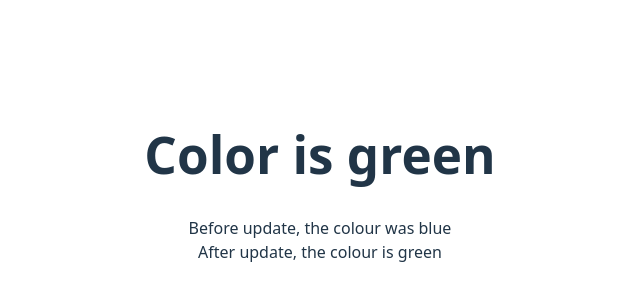
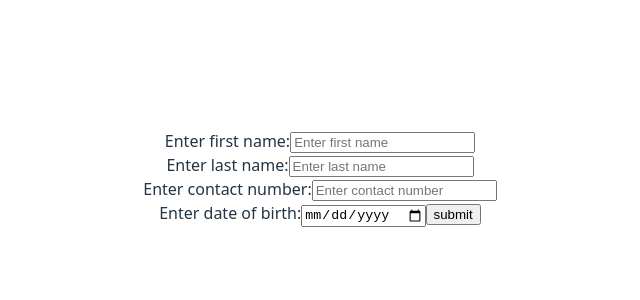
Before and after one commit to vyakhyaagoyal/MDM-Web-Development, a React (Vite) app in the folder sem-4/: page / in a window 1280 px wide. Shown: the part 222-522 px from the top of the page, without its empty margins (320-960 px from the left). Built offline with nearby package versions, Linux system fonts and the light colour scheme.

Commit message:
added form1.jsx

```diff
--- a/sem-4/src/App.jsx
+++ b/sem-4/src/App.jsx
@@ -6,7 +6,8 @@ import './App.css'
 // import EvenOdd from './EvenOdd'
 // import Counter from './Counter'
 // import About from './About'
-import Header from './Header'
+// import Header from './Header'
+import Form1 from './Form1'
 
 export default function App() {
   return (
@@ -15,7 +16,8 @@ export default function App() {
       <ClassComponent name="Bob" city="Builderland" /> */}
       {/* <EvenOdd num={12}/> */}
       {/* <Counter/> */}
-      <Header color="magenta"/>
+      {/* <Header color="magenta"/> */}
+      <Form1/>
     </div>
   )
 }
--- /dev/null
+++ b/sem-4/src/Form1.jsx
@@ -0,0 +1,68 @@
+import { useState } from "react";
+import React from "react";
+
+const Form1 = () => {
+  const [fname, setFname] = useState("");
+  const [lname, setLname] = useState("");
+  const [contact, setContact]=useState("");
+  const [date, setDate]=useState("");
+
+  function handleSubmit(e) {
+    e.preventDefault();
+    alert("Hello " + fname + " " + lname + "\nYour contact is: " + contact + "\nYour date of birth is: " + date);
+  }
+
+  return (
+    <div className="gap-2">
+      <form onSubmit={handleSubmit}>
+        <label type="text">Enter first name:</label>
+        <input
+          type="text"
+          value={fname}
+          onChange={(e) => {
+            setFname(e.target.value);
+          }}
+          placeholder="Enter first name"
+        />
+        {/* <input type="submit" value="submit"/> */}
+        <br/>
+
+        <label type="text">Enter last name:</label>
+        <input
+          type="text"
+          value={lname}
+          onChange={(e) => {
+            setLname(e.target.value);
+          }}
+          placeholder="Enter last name"
+        />
+        {/* <input type="submit" value="submit" /> */}
+        <br/>
+
+        <label type="text">Enter contact number:</label>
+        <input
+          type="number"
+          value={contact}
+          onChange={(e) => {
+            setContact(e.target.value);
+          }}
+          placeholder="Enter contact number"
+        />
+        <br/>
+
+        <label type="text">Enter date of birth:</label>
+        <input
+          type="date"
+          value={date}
+          onChange={(e) => {
+            setDate(e.target.value);
+          }}
+          placeholder="Enter date of birth"
+        />
+        <input type="submit" value="submit" />
+      </form>
+    </div>
+  );
+};
+
+export default Form1;
```
